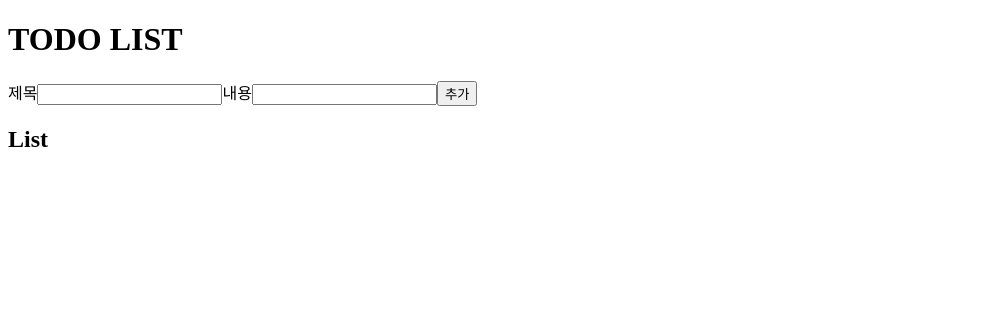
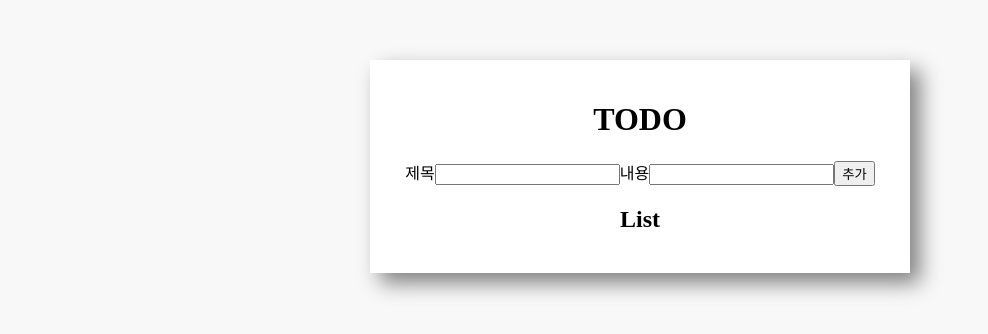
Before and after one commit to dekim1028/react-todo, a React (Create React App) app: page / in a window 1280 px wide. Shown: the top 334 px of the page, without its empty margins (0-988 px from the left). Built offline with nearby package versions, Linux system fonts and the light colour scheme.

Commit message:
css 파일 생성

```diff
--- a/src/App.css
+++ b/src/App.css
@@ -1,38 +1,13 @@
-.App {
-  text-align: center;
+body{
+  background-color: #F8F8F8;
 }
 
-.App-logo {
-  height: 40vmin;
-  pointer-events: none;
+main{
+  background-color: white;
+  width:500px;
+  margin: 0 auto;
+  margin-top:60px;
+  text-align: center;
+  padding: 20px;
+  box-shadow: 10px 10px 20px gray;
 }
-
-@media (prefers-reduced-motion: no-preference) {
-  .App-logo {
-    animation: App-logo-spin infinite 20s linear;
-  }
-}
-
-.App-header {
-  background-color: #282c34;
-  min-height: 100vh;
-  display: flex;
-  flex-direction: column;
-  align-items: center;
-  justify-content: center;
-  font-size: calc(10px + 2vmin);
-  color: white;
-}
-
-.App-link {
-  color: #61dafb;
-}
-
-@keyframes App-logo-spin {
-  from {
-    transform: rotate(0deg);
-  }
-  to {
-    transform: rotate(360deg);
-  }
-}
--- a/src/App.jsx
+++ b/src/App.jsx
@@ -1,6 +1,7 @@
 import React from 'react';
 import List from './List';
 import Input from './Input';
+import './App.css';
 
 class App extends React.Component{
   state = {
@@ -28,9 +29,9 @@ class App extends React.Component{
 
     return (
       <main>
-        <h1>TODO LIST</h1>
-        <Input addTodo={this.addTodo.bind(this)}/>
-        <List todoList={todoList}/>
+          <h1>TODO</h1>
+          <Input addTodo={this.addTodo.bind(this)}/>
+          <List todoList={todoList}/>
       </main>
     )
   }
```
